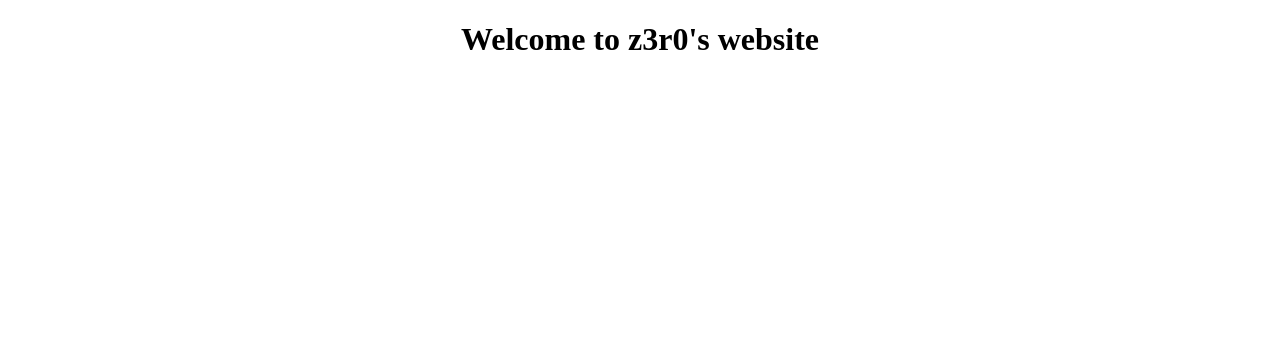
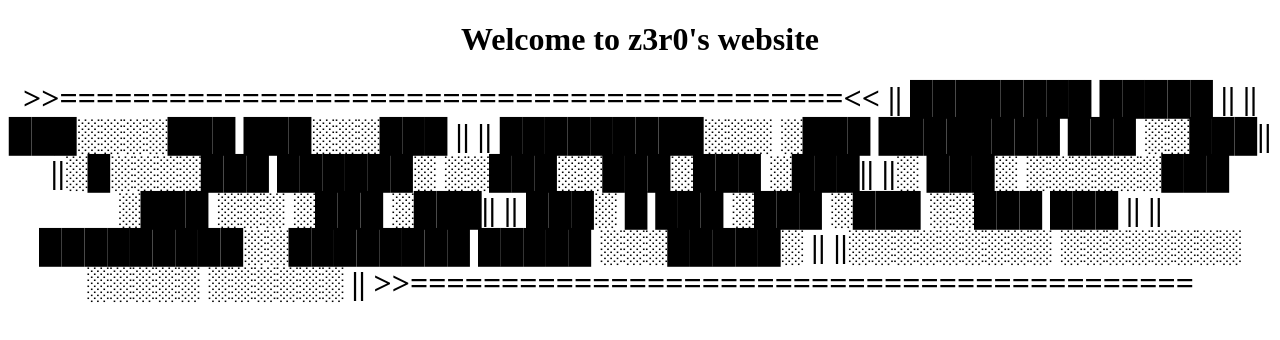
Before and after one commit to z3r0nightmare/z3r0-website, a plain HTML site: page index.html in a window 1280 px wide. Drawn offline with Linux system fonts and the light colour scheme.

Commit message:
adding a cool ascii art to main page

```diff
--- a/index.html
+++ b/index.html
@@ -7,6 +7,16 @@
 </head>
 <body>
     <h1 align = 'center'>Welcome to z3r0's website</h1>
+    <h1 align = 'center'>>>===========================================<<
+        ||            ████████               █████   ||
+        ||           ███░░░░███            ███░░░███ ||
+        || █████████░░░    ░███ ████████  ███   ░░███||
+        ||░█░░░░███    ██████░ ░░███░░███░███    ░███||
+        ||░   ███░    ░░░░░░███ ░███ ░░░ ░███    ░███||
+        ||  ███░   █ ███   ░███ ░███     ░░███   ███ ||
+        || █████████░░████████  █████     ░░░█████░  ||
+        ||░░░░░░░░░  ░░░░░░░░  ░░░░░        ░░░░░░   ||
+        >>===========================================</h1>
 
 </body>
 </html>
```
